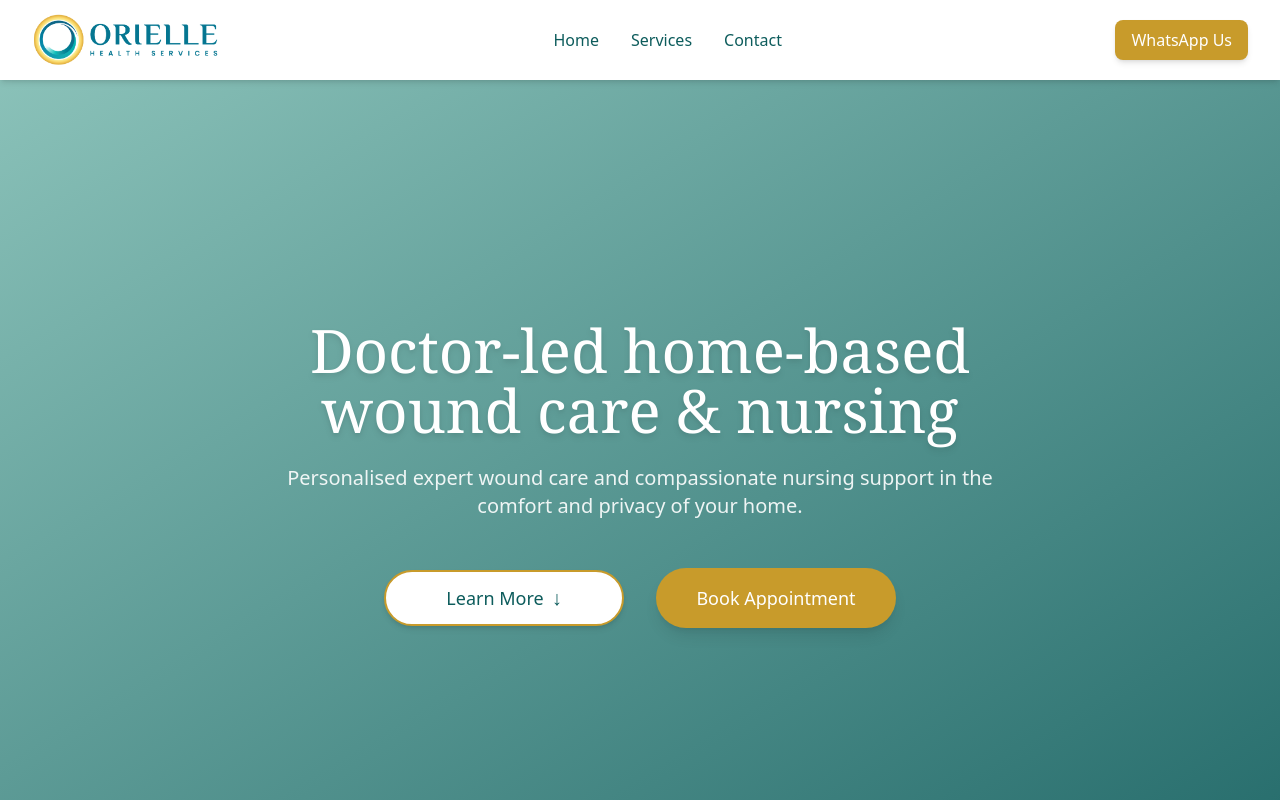
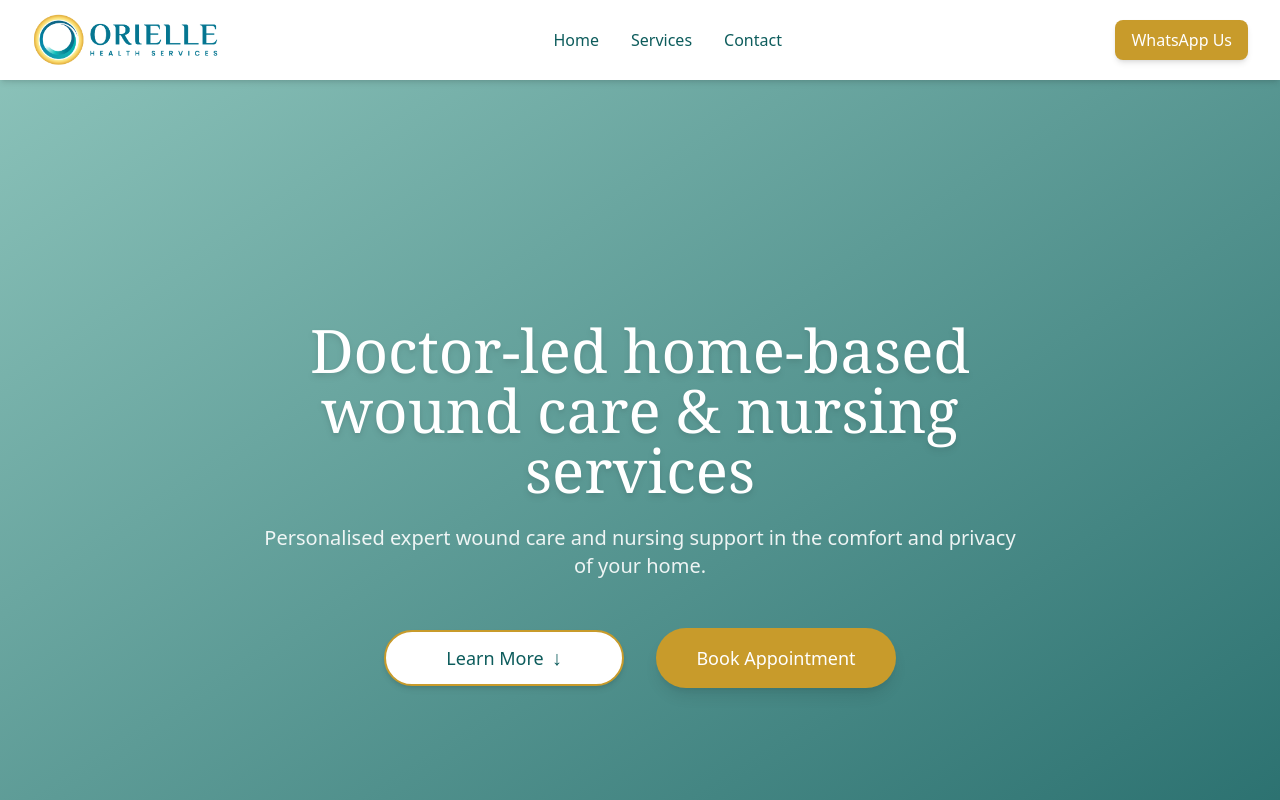
Before and after one commit to rrjayapalan/oriellehealth_verified, a Next.js app: page / in a window 1280 px wide. Shown: the top 800 px of the page. Built offline with nearby package versions, Linux system fonts and the light colour scheme.

Commit message:
Update page.js

```diff
--- a/app/page.js
+++ b/app/page.js
@@ -50,11 +50,11 @@ export default function Home() {
   {/* Content */}
   <div className="relative z-10 max-w-3xl">
     <h1 className="text-5xl md:text-6xl font-serif text-white drop-shadow-md mb-6">
-      Doctor-led home-based wound care & nursing
+      Doctor-led home-based wound care & nursing services
     </h1>
 
     <p className="text-lg md:text-xl text-white/90 mb-12 leading-relaxed">
-      Personalised expert wound care and compassionate nursing support in the comfort and privacy of your home.
+      Personalised expert wound care and nursing support in the comfort and privacy of your home.
     </p>
 
     {/* BUTTONS */}
```
